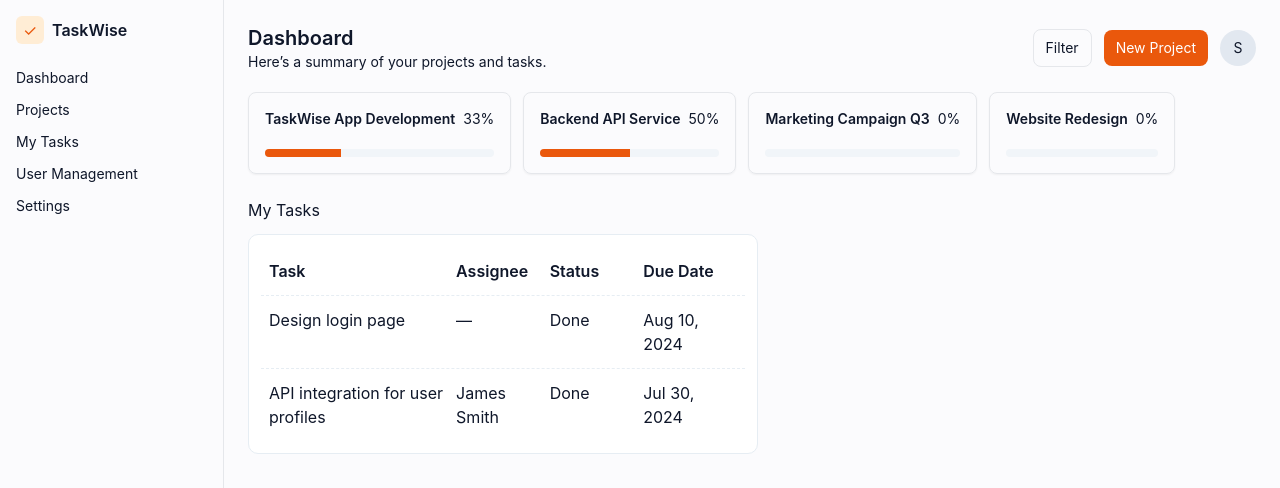
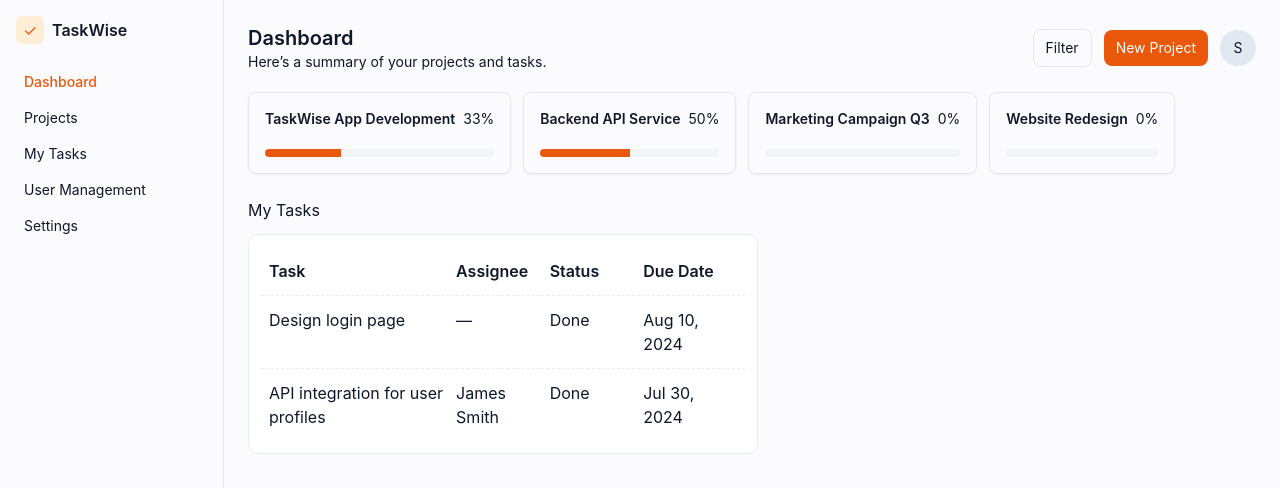
Before and after one commit to anusua-roy/task-wise, a React (Vite) app in the folder frontend/: page /dashboard in a window 1280 px wide. Both pictures are taken after a click on the button "Sign in with SSO". Shown: the top 488 px of the page. Built offline with nearby package versions, Linux system fonts and the light colour scheme.

Commit message:
fixed links in project

```diff
--- a/frontend/src/App.tsx
+++ b/frontend/src/App.tsx
@@ -1,22 +1,7 @@
-import React, { useEffect, useState } from "react";
-import Dashboard from "./pages/Dashboard";
-import SignIn from "./components/SignIn";
+import React from "react";
 import "./styles/theme.css";
+import RouterProvider from "./RouterProvider";
 
 export default function App() {
-  const [user, setUser] = useState<any>(null);
-
-  useEffect(() => {
-    const raw = localStorage.getItem("tw_user");
-    if (raw) setUser(JSON.parse(raw));
-  }, []);
-
-  function handleSign(u: any) {
-    setUser(u);
-    localStorage.setItem("tw_user", JSON.stringify(u));
-  }
-
-  if (!user) return <SignIn onSign={handleSign} />;
-
-  return <Dashboard />;
+  return <RouterProvider />;
 }
--- /dev/null
+++ b/frontend/src/RouterProvider.tsx
@@ -0,0 +1,38 @@
+import React, { useEffect, useState } from "react";
+import { BrowserRouter, useNavigate } from "react-router-dom";
+import AppRoutes from "./routes";
+import { ROUTE_NAMES } from "./routes/constants";
+
+function InternalRouter() {
+  const [user, setUser] = useState<any>(null);
+  const navigate = useNavigate();
+
+  useEffect(() => {
+    const raw = localStorage.getItem("tw_user");
+    if (raw) setUser(JSON.parse(raw));
+  }, []);
+
+  function handleSign(u: any) {
+    setUser(u);
+    localStorage.setItem("tw_user", JSON.stringify(u));
+    navigate(ROUTE_NAMES.DASHBOARD, { replace: true });
+  }
+
+  function handleSignOut() {
+    setUser(null);
+    localStorage.removeItem("tw_user");
+    navigate(ROUTE_NAMES.SIGNIN, { replace: true });
+  }
+
+  return (
+    <AppRoutes user={user} onSign={handleSign} onSignOut={handleSignOut} />
+  );
+}
+
+export default function RouterProvider() {
+  return (
+    <BrowserRouter>
+      <InternalRouter />
+    </BrowserRouter>
+  );
+}
--- a/frontend/src/components/ProjectCard.tsx
+++ b/frontend/src/components/ProjectCard.tsx
@@ -1,21 +1,26 @@
 import React from "react";
 import { PROJECT_TYPE } from "../types/project";
+import { useNavigate } from "react-router-dom";
+import { ROUTE_NAMES } from "../routes/constants";
 
 export default function ProjectCard({
   project,
-  onOpen,
 }: {
   project: PROJECT_TYPE;
-  onOpen?: (id: string) => void;
+
 }) {
+  const navigate = useNavigate()
+  function openProject(id: string) {
+    navigate(ROUTE_NAMES.PROJECT(id));
+  }
   return (
     <article
       className="bg-card border border-border rounded-lg p-4 shadow-sm hover:shadow-md transition cursor-pointer"
       role="button"
       tabIndex={0}
-      onClick={() => onOpen?.(project.id)}
+      onClick={() => openProject(project.id)}
       onKeyDown={(e) => {
-        if (e.key === "Enter") onOpen?.(project.id);
+        if (e.key === "Enter") openProject(project.id);
       }}
       aria-label={project.title}
     >
--- a/frontend/src/components/Sidebar.tsx
+++ b/frontend/src/components/Sidebar.tsx
@@ -1,6 +1,13 @@
 import React from "react";
+import { Link, useLocation } from "react-router-dom";
+import { ROUTE_NAMES } from "../routes/constants";
 
 export default function Sidebar() {
+  const { pathname } = useLocation();
+  const linkClass = (path: string) =>
+    `text-sm px-2 py-1 rounded-md hover:text-orange-600 ${
+      pathname === path ? "text-orange-600 font-medium" : "text-fg"
+    }`;
   return (
     <aside className="hidden md:flex flex-col w-56 p-4 border-r border-border bg-bg">
       <div className="flex items-center gap-2 mb-6">
@@ -10,22 +17,31 @@ export default function Sidebar() {
         <span className="font-semibold">TaskWise</span>
       </div>
 
-      <nav className="flex flex-col gap-3 text-sm">
-        <a href="/dashboard" className="hover:text-orange-600">
+      <nav className="flex flex-col gap-2">
+        <Link
+          to={ROUTE_NAMES.DASHBOARD}
+          className={linkClass(ROUTE_NAMES.DASHBOARD)}
+        >
           Dashboard
-        </a>
-        <a href="/projects" className="hover:text-orange-600">
+        </Link>
+        <Link
+          to={ROUTE_NAMES.PROJECTS}
+          className={linkClass(ROUTE_NAMES.PROJECTS)}
+        >
           Projects
-        </a>
-        <a href="/tasks" className="hover:text-orange-600">
+        </Link>
+        <Link to={ROUTE_NAMES.TASKS} className={linkClass(ROUTE_NAMES.TASKS)}>
           My Tasks
-        </a>
-        <a href="/users" className="hover:text-orange-600">
+        </Link>
+        <Link to={ROUTE_NAMES.USERS} className={linkClass(ROUTE_NAMES.USERS)}>
           User Management
-        </a>
-        <a href="/settings" className="hover:text-orange-600">
+        </Link>
+        <Link
+          to={ROUTE_NAMES.SETTINGS}
+          className={linkClass(ROUTE_NAMES.SETTINGS)}
+        >
           Settings
-        </a>
+        </Link>
       </nav>
     </aside>
   );
--- a/frontend/src/pages/ProjectDetail.tsx
+++ b/frontend/src/pages/ProjectDetail.tsx
@@ -4,6 +4,7 @@ import Sidebar from "../components/Sidebar";
 import Header from "../components/Header";
 import { PROJECTS } from "../data/projects";
 import { PROJECT_TYPE } from "../types/project";
+import { ROUTE_NAMES } from "../routes/constants";
 
 export default function ProjectDetail({
   onSignOut,
@@ -57,7 +58,7 @@ export default function ProjectDetail({
                   className="px-3 py-2 rounded-lg border border-border"
                   onClick={() => {
                     onSignOut();
-                    navigate("/signin");
+                    navigate(ROUTE_NAMES.SIGNIN);
                   }}
                 >
                   Sign out
--- a/frontend/src/pages/Projects.tsx
+++ b/frontend/src/pages/Projects.tsx
@@ -1,14 +1,15 @@
 import React, { useMemo, useState } from "react";
-import {useNavigate} from "react-router-dom"
+import { useNavigate } from "react-router-dom";
 import Sidebar from "../components/Sidebar";
 import Header from "../components/Header";
 import ProjectCard from "../components/ProjectCard";
 import { PROJECTS } from "../data/projects";
 import { PROJECT_TYPE } from "../types/project";
+import { ROUTE_NAMES } from "../routes/constants";
 
 export default function Projects() {
   const [q, setQ] = useState("");
-  const navigate = useNavigate()
+  const navigate = useNavigate();
   const [items] = useState<PROJECT_TYPE[]>(PROJECTS);
 
   const filtered = useMemo(() => {
@@ -20,10 +21,6 @@ export default function Projects() {
         (p.description || "").toLowerCase().includes(t)
     );
   }, [q, items]);
-
-  function openProject(id: string) {
-    navigate(`/projects/${id}`)
-  }
 
   return (
     <div className="min-h-screen flex bg-bg text-fg">
@@ -38,17 +35,11 @@ export default function Projects() {
             placeholder="Search projects"
             className="w-full sm:w-64 p-2.5 rounded-lg border border-border bg-white text-sm"
           />
-
-          <div className="flex items-center gap-2">
-            <button className="px-3 py-2 rounded-lg bg-orange-600 text-white text-sm">
-              New Project
-            </button>
-          </div>
         </div>
 
         <section className="grid grid-cols-1 sm:grid-cols-2 lg:grid-cols-3 gap-4">
           {filtered.map((p) => (
-            <ProjectCard key={p.id} project={p} onOpen={openProject} />
+            <ProjectCard key={p.id} project={p} />
           ))}
         </section>
       </main>
--- /dev/null
+++ b/frontend/src/routes/constants.ts
@@ -0,0 +1,9 @@
+export const ROUTE_NAMES = {
+  SIGNIN: "/signin",
+  DASHBOARD: "/dashboard",
+  PROJECTS: "/projects",
+  PROJECT: (id: string) => `/projects/${id}`,
+  TASKS: "/tasks",
+  USERS: "/users",
+  SETTINGS: "/settings",
+};
--- a/frontend/src/routes/index.tsx
+++ b/frontend/src/routes/index.tsx
@@ -4,6 +4,7 @@ import Dashboard from "../pages/Dashboard";
 import Projects from "../pages/Projects";
 import ProjectDetail from "../pages/ProjectDetail";
 import SignIn from "../pages/SignIn";
+import { ROUTE_NAMES } from "./constants";
 
 function ProtectedRoute({ children, user }: { children: JSX.Element; user: any }) {
   if (!user) return <Navigate to="/signin" replace />;
@@ -22,19 +23,23 @@ export default function AppRoutes({
   return (
     <Routes>
       {/* Public route */}
-      <Route path="/signin" element={<SignIn onSign={onSign} />} />
+      <Route path={ROUTE_NAMES.SIGNIN} element={<SignIn onSign={onSign} />} />
 
       {/* Redirect root */}
       <Route
         path="/"
         element={
-          user ? <Navigate to="/dashboard" replace /> : <Navigate to="/signin" replace />
+          user ? (
+            <Navigate to={ROUTE_NAMES.DASHBOARD} replace />
+          ) : (
+            <Navigate to={ROUTE_NAMES.SIGNIN} replace />
+          )
         }
       />
 
       {/* Protected routes */}
       <Route
-        path="/dashboard"
+        path={ROUTE_NAMES.DASHBOARD}
         element={
           <ProtectedRoute user={user}>
             <Dashboard />
@@ -43,7 +48,7 @@ export default function AppRoutes({
       />
 
       <Route
-        path="/projects"
+        path={ROUTE_NAMES.PROJECTS}
         element={
           <ProtectedRoute user={user}>
             <Projects />
@@ -52,7 +57,7 @@ export default function AppRoutes({
       />
 
       <Route
-        path="/projects/:id"
+        path={ROUTE_NAMES.PROJECT(":id")}
         element={
           <ProtectedRoute user={user}>
             <ProjectDetail onSignOut={onSignOut} />
@@ -63,9 +68,7 @@ export default function AppRoutes({
       {/* Fallback */}
       <Route
         path="*"
-        element={
-          <Navigate to={user ? "/dashboard" : "/signin"} replace />
-        }
+        element={<Navigate to={user ? ROUTE_NAMES.DASHBOARD : ROUTE_NAMES.SIGNIN} replace />}
       />
     </Routes>
   );
```
Also changed, not shown: frontend/src/pages/SignIn.tsx (renamed from frontend/src/components/SignIn.tsx).
